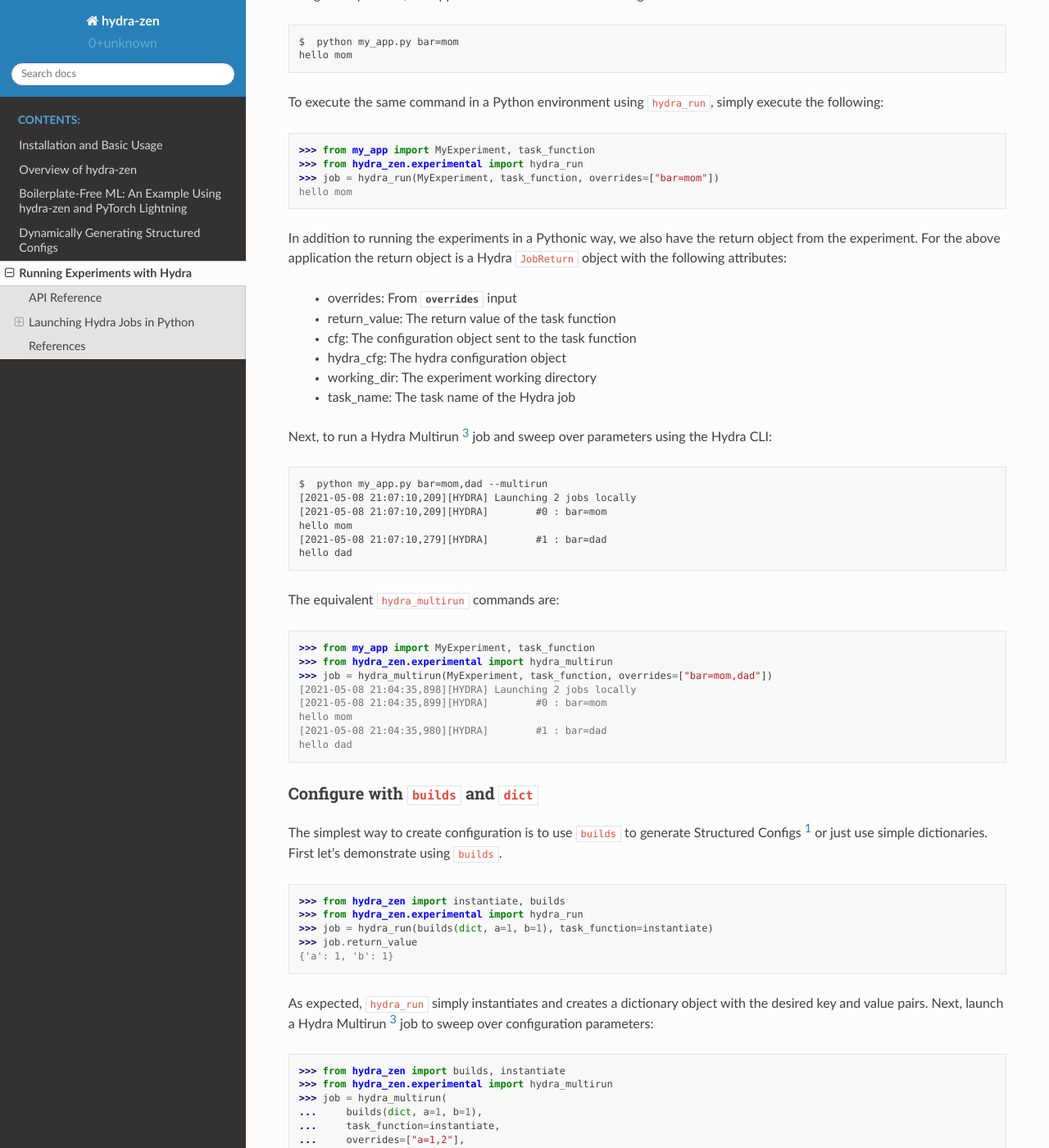
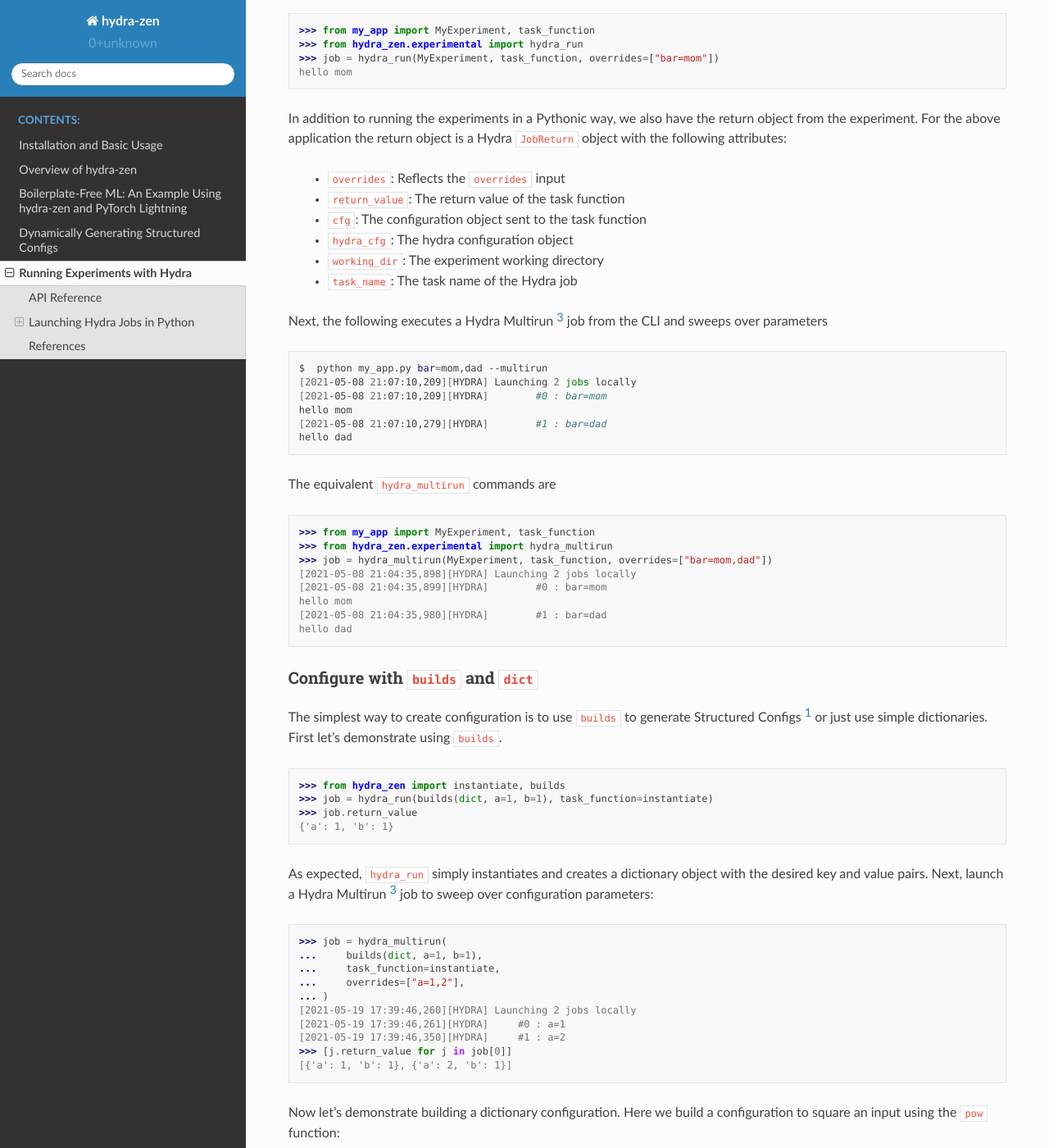
Before and after one commit to mit-ll-responsible-ai/hydra-zen, a Sphinx documentation site: the page built from docs/source/experimental.rst, in a window 1280 px wide and 1400 px high, scrolled down 1136 px. Shown: the whole window at 82% size. Built offline with Sphinx 7.4.7 and the Read the Docs theme 2.0.0, drawn with Linux system fonts in a browser that asks for light colours; some of the changed text lies outside the part shown.

Commit message:
touch up formatting; annotate code block flavors in sphinx

```diff
--- a/docs/source/experimental.rst
+++ b/docs/source/experimental.rst
@@ -17,14 +17,8 @@ API Reference
 Launching Hydra Jobs in Python
 ==============================
 
-hydra-zen includes experimental code to run Hydra jobs purely in Python for both single and multirun experiments.
-These functions, ``hydra_run`` and ``hydra_multirun``, are python functions with the following signature:
-
-  - ``config``: A python object of type ``Union[DataClass, DictConfig, Mapping]``
-  - ``task_function``: A python function of type ``Callable[[DictConfig], Any]``
-  - ``overrides``: A string list of overrides that mimic Hydra Command Line Interface (CLI) or Hydra Compose API
-
-These functions initialize and run Hydra and therefore provide all the benefits of Hydra's job and logging configurations.
+hydra-zen includes experimental code for running Hydra jobs purely in Python for both single and multi-run jobs.
+`hydra_run` and `hydra_multirun` both initialize and run Hydra and therefore provide all the benefits of Hydra's job and logging configurations.
 See Configuring Hydra [2]_ for more details on customizing Hydra.
 
 To demonstrate the difference between running Hydra CLI and hydra-zen start by defining a Hydra application:
@@ -58,7 +52,7 @@ Using the Hydra CLI, the application can be run with following command::
     $  python my_app.py bar=mom
     hello mom
 
-To execute the same command in a Python environment using ``hydra_run``, simply execute the following:
+To execute the same command in a Python environment using `hydra_run`, simply execute the following:
 
   >>> from my_app import MyExperiment, task_function
   >>> from hydra_zen.experimental import hydra_run
@@ -68,32 +62,37 @@ To execute the same command in a Python environment using ``hydra_run``, simply
 In addition to running the experiments in a Pythonic way, we also have the return object from the experiment.
 For the above application the return object is a Hydra ``JobReturn`` object with the following attributes:
 
-  - overrides: From `overrides` input
-  - return_value: The return value of the task function
-  - cfg: The configuration object sent to the task function
-  - hydra_cfg: The hydra configuration object
-  - working_dir: The experiment working directory
-  - task_name: The task name of the Hydra job
+  - ``overrides``: Reflects the ``overrides`` input
+  - ``return_value``: The return value of the task function
+  - ``cfg``: The configuration object sent to the task function
+  - ``hydra_cfg``: The hydra configuration object
+  - ``working_dir``: The experiment working directory
+  - ``task_name``: The task name of the Hydra job
 
-Next, to run a Hydra Multirun [3]_ job and sweep over parameters using the Hydra CLI::
+Next, the following executes a Hydra Multirun [3]_ job from the CLI and sweeps over parameters
 
-    $  python my_app.py bar=mom,dad --multirun
-    [2021-05-08 21:07:10,209][HYDRA] Launching 2 jobs locally
-    [2021-05-08 21:07:10,209][HYDRA]        #0 : bar=mom
-    hello mom
-    [2021-05-08 21:07:10,279][HYDRA]        #1 : bar=dad
-    hello dad
+.. code-block:: shell
 
-The equivalent ``hydra_multirun`` commands are::
+   $  python my_app.py bar=mom,dad --multirun
+   [2021-05-08 21:07:10,209][HYDRA] Launching 2 jobs locally
+   [2021-05-08 21:07:10,209][HYDRA]        #0 : bar=mom
+   hello mom
+   [2021-05-08 21:07:10,279][HYDRA]        #1 : bar=dad
+   hello dad
 
-    >>> from my_app import MyExperiment, task_function
-    >>> from hydra_zen.experimental import hydra_multirun
-    >>> job = hydra_multirun(MyExperiment, task_function, overrides=["bar=mom,dad"])
-    [2021-05-08 21:04:35,898][HYDRA] Launching 2 jobs locally
-    [2021-05-08 21:04:35,899][HYDRA]        #0 : bar=mom
-    hello mom
-    [2021-05-08 21:04:35,980][HYDRA]        #1 : bar=dad
-    hello dad
+The equivalent ``hydra_multirun`` commands are
+
+.. code-block:: python
+
+   >>> from my_app import MyExperiment, task_function
+   >>> from hydra_zen.experimental import hydra_multirun
+   >>> job = hydra_multirun(MyExperiment, task_function, overrides=["bar=mom,dad"])
+   [2021-05-08 21:04:35,898][HYDRA] Launching 2 jobs locally
+   [2021-05-08 21:04:35,899][HYDRA]        #0 : bar=mom
+   hello mom
+   [2021-05-08 21:04:35,980][HYDRA]        #1 : bar=dad
+   hello dad
+
 
 Configure with ``builds`` and ``dict``
 **************************************
@@ -104,7 +103,6 @@ First let's demonstrate using ``builds``.
 .. code:: python
 
     >>> from hydra_zen import instantiate, builds
-    >>> from hydra_zen.experimental import hydra_run
     >>> job = hydra_run(builds(dict, a=1, b=1), task_function=instantiate)
     >>> job.return_value
     {'a': 1, 'b': 1}
@@ -114,15 +112,16 @@ Next, launch a Hydra Multirun [3]_ job to sweep over configuration parameters:
 
 .. code:: python
 
-    >>> from hydra_zen import builds, instantiate
-    >>> from hydra_zen.experimental import hydra_multirun
-    >>> job = hydra_multirun(
-    ...     builds(dict, a=1, b=1),
-    ...     task_function=instantiate,
-    ...     overrides=["a=1,2"],
-    ... )
-    >>> [j.return_value for j in job[0]]
-    [{'a': 1, 'b': 1}, {'a': 2, 'b': 1}]
+   >>> job = hydra_multirun(
+   ...     builds(dict, a=1, b=1),
+   ...     task_function=instantiate,
+   ...     overrides=["a=1,2"],
+   ... )
+   [2021-05-19 17:39:46,260][HYDRA] Launching 2 jobs locally
+   [2021-05-19 17:39:46,261][HYDRA] 	#0 : a=1
+   [2021-05-19 17:39:46,350][HYDRA] 	#1 : a=2
+   >>> [j.return_value for j in job[0]]
+   [{'a': 1, 'b': 1}, {'a': 2, 'b': 1}]
 
 
 Now let's demonstrate building a dictionary configuration.
@@ -130,37 +129,39 @@ Here we build a configuration to square an input using the ``pow`` function:
 
 .. code:: python
 
-    >>> from omegaconf import DictConfig
-    >>> from hydra_zen.experimental import hydra_run
-    >>> from hydra_zen import builds, instantiate
-    >>> cfg = dict(f=builds(pow, exp=2, hydra_partial=True), x=10)
-    >>> def task_function(cfg: DictConfig):
-    ...    return instantiate(cfg.f)(cfg.x)
-    >>> job = hydra_run(cfg, task_function)
-    >>> job.return_value
-    100
+   >>> from omegaconf import DictConfig
+   >>> cfg = dict(f=builds(pow, exp=2, hydra_partial=True), x=10)
+   >>> def task_function(cfg: DictConfig):
+   ...     return instantiate(cfg.f)(cfg.x) # computes x ** 2
+   >>> job = hydra_run(cfg, task_function)
+   >>> job.return_value
+   100
 
-First note that the input to the task function is a configuration object, ``DictConfig``.
-Also, the task function must instantiate the partial function and then evaluate on the desired parameter ``x``.
-Here is the same code using a multirun experiment:
+First note that the input to the task function is a configuration object, ``DictConfig``: Hydra will automatically transform our dictionary in this way.
+Also, this task function is responsible for instantiating the partial function and then evaluating it on the desired configured value for ``x``.
+
+Here we perform a multi-run for a range of values of ``x``:
 
 .. code:: python
 
-    >>> from omegaconf import DictConfig
-    >>> from hydra_zen.experimental import hydra_multirun
-    >>> from hydra_zen import builds, instantiate
-    >>> cfg = dict(f=builds(pow, exp=2, hydra_partial=True), x=1)
-    >>> def task_function(cfg: DictConfig):
-    ...    return instantiate(cfg.f)(cfg.x)
-    >>> jobs = hydra_multirun(cfg, task_function, overrides=["x=range(-2,3)"])
-    >>> [j.return_value for j in jobs[0]]
-    [4, 1, 0, 1, 4]
+   >>> cfg = dict(f=builds(pow, exp=2, hydra_partial=True), x=1)
+   >>> def task_function(cfg: DictConfig):
+   ...    return instantiate(cfg.f)(cfg.x)
+   >>> jobs = hydra_multirun(cfg, task_function, overrides=["x=range(-2,3)"])
+   [2021-05-19 17:40:38,966][HYDRA] Launching 5 jobs locally
+   [2021-05-19 17:40:38,967][HYDRA] 	#0 : x=-2
+   [2021-05-19 17:40:39,054][HYDRA] 	#1 : x=-1
+   [2021-05-19 17:40:39,184][HYDRA] 	#2 : x=0
+   [2021-05-19 17:40:39,276][HYDRA] 	#3 : x=1
+   [2021-05-19 17:40:39,365][HYDRA] 	#4 : x=2
+   >>> [j.return_value for j in jobs[0]]
+   [4, 1, 0, 1, 4]
 
 
 Registering Configs for ``overrides``
 *************************************
 
-Consider the experiment demonstrated in the ``README`` to minimizing the ``parabaloid`` function,
+Consider the experiment demonstrated in the `README <https://github.com/mit-ll-responsible-ai/hydra-zen>`_ to minimizing the following ``parabaloid`` function,
 
 .. code:: python
 
@@ -241,7 +242,6 @@ To run the default experiment with ``SGD``, simply set the optimizer using ``ove
 
 .. code:: python
 
-    >>> from hydra_zen.experimental import hydra_run
     >>> jobs = hydra_run(
     ...     ConfigGradDesc,
     ...     task_function=instantiate,
```
